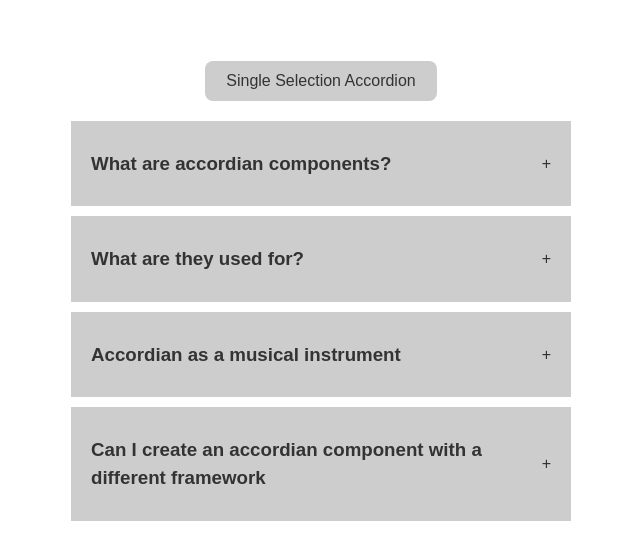
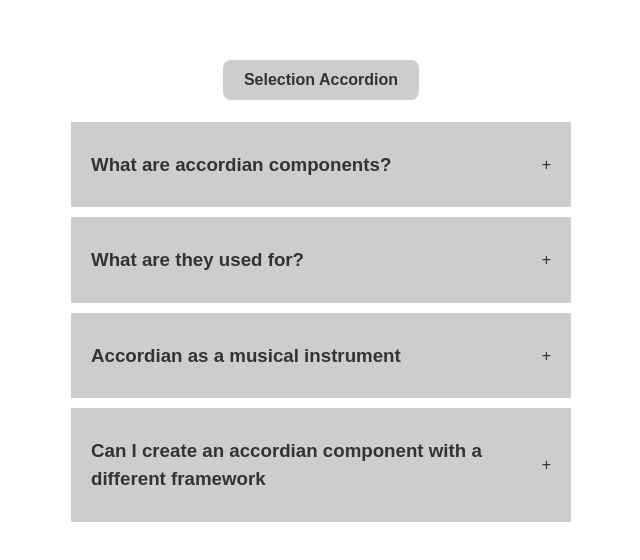
Before and after one commit to lewisclinton/Accordion-Project, a React (Vite) app: page / in a window 1280 px wide. Shown: the part 104-664 px from the top of the page, without its empty margins (319-959 px from the left). Built offline with nearby package versions, Linux system fonts and the light colour scheme.

Commit message:
update accordion header and styles

```diff
--- a/src/components/Accordian/index.jsx
+++ b/src/components/Accordian/index.jsx
@@ -16,7 +16,7 @@ export default function Accordian() {
 
     return (
         <div className="wrapper">
-            <button className="header">Single Selection Accordion</button>
+            <button className="header">Selection Accordion</button>
             <div className="accordian">
                 {
                     data && data.length > 0 ?
--- a/src/components/Accordian/styles.css
+++ b/src/components/Accordian/styles.css
@@ -9,7 +9,7 @@
     justify-content: center;
     align-items: center;
     flex-direction: column;
-    gap: 20px;
+    gap: 22px;
 }
 
 .wrapper button{
@@ -17,6 +17,7 @@
     /* border: 1px solid #333; */
     background-color: #cdcdcd;
     color: #333;
+    font-weight: bold;
 }
 
 .accordian {
```
